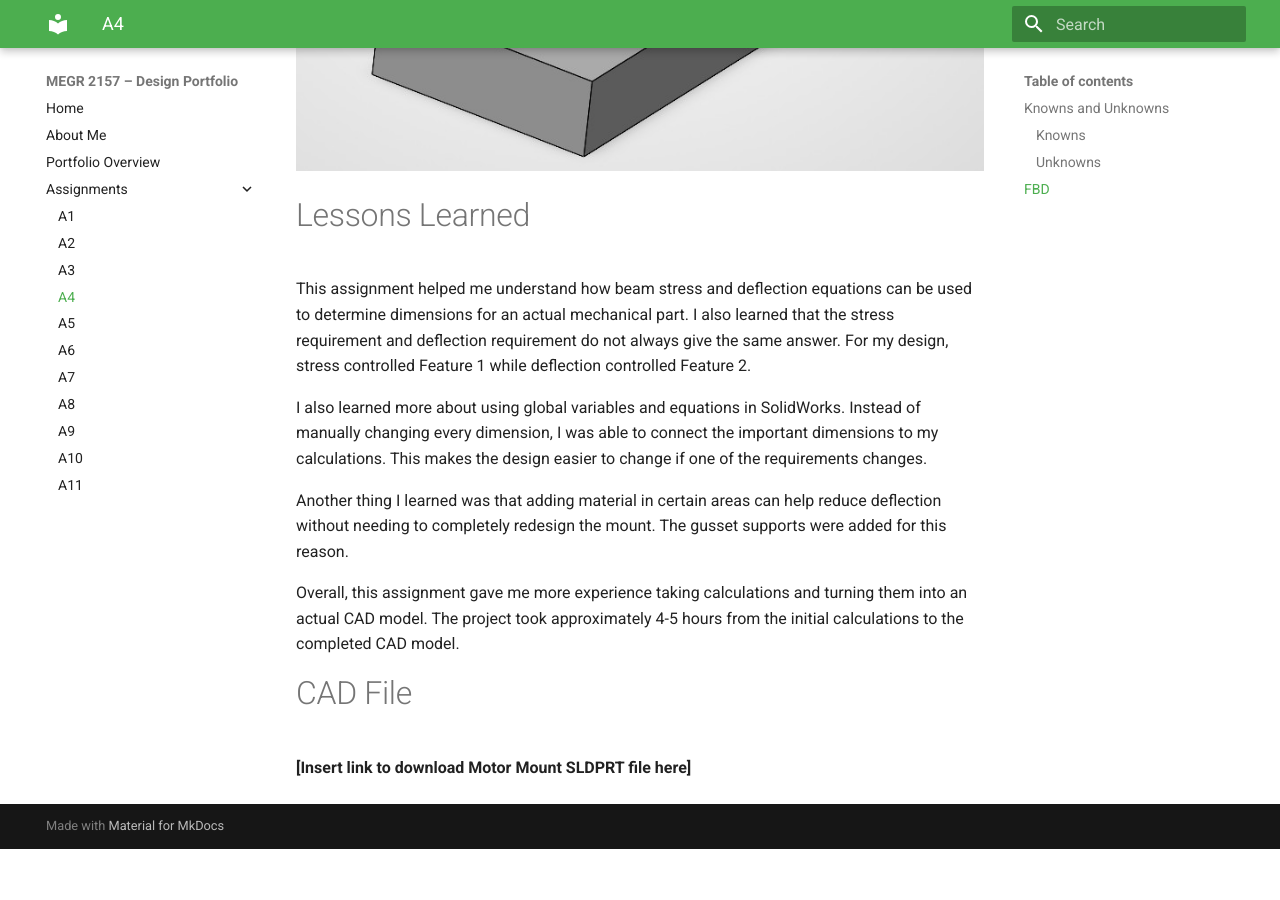
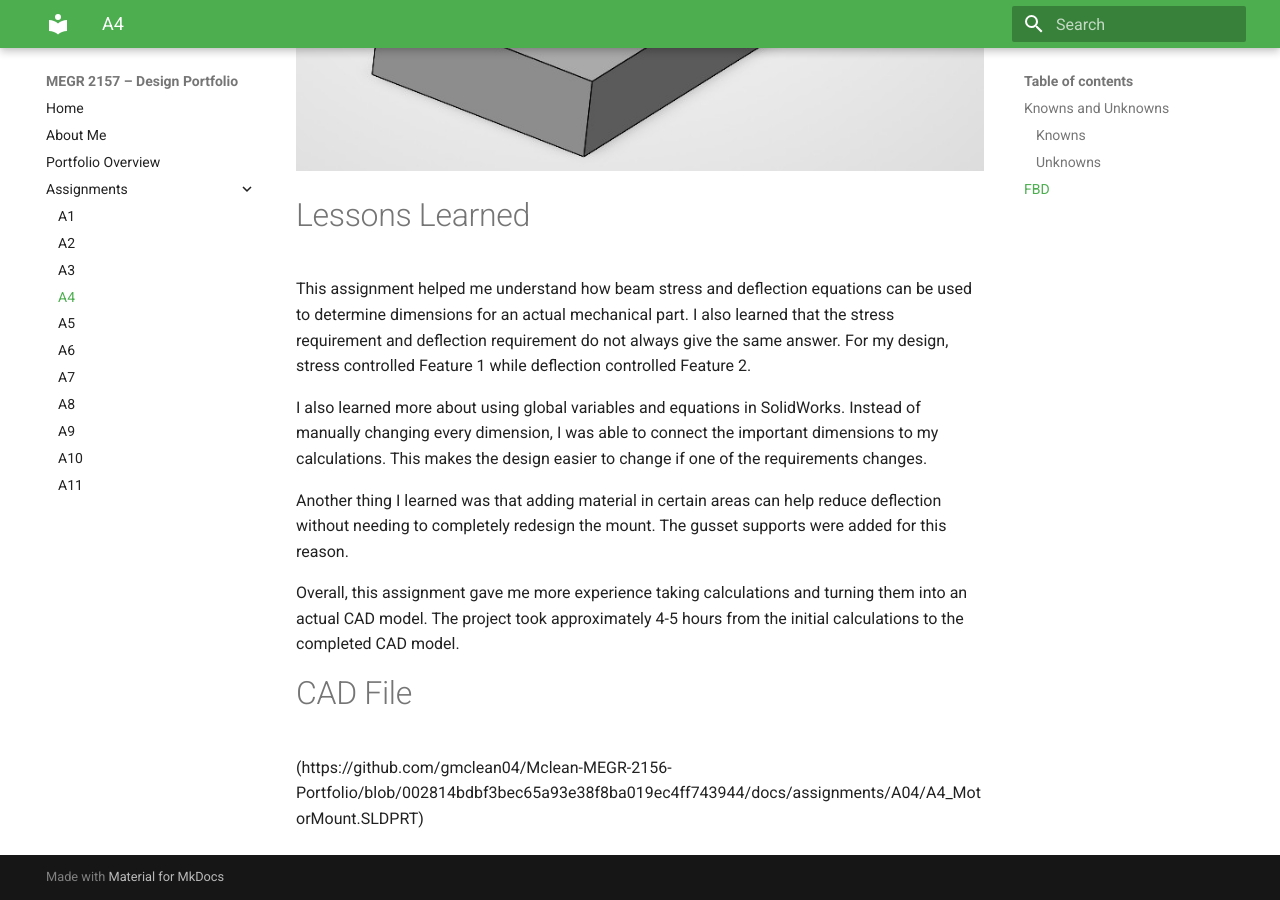
Before and after one commit to gmclean04/Mclean-MEGR-2156-Portfolio, an MkDocs documentation site: the page built from docs/assignments/A04/index.md, in a window 1280 px wide and 900 px high, scrolled down 10902 px. Built offline with MkDocs 1.6.1 and Material for MkDocs 9.7.7, drawn with Linux system fonts in a browser that asks for light colours; before the commit the page ends 11751 px from its top, so only the background shows below that.

Commit message:
Update index.md

```diff
--- a/docs/assignments/A04/index.md
+++ b/docs/assignments/A04/index.md
@@ -153,4 +153,4 @@ Overall, this assignment gave me more experience taking calculations and turning
 
 # CAD File
 
-**[Insert link to download Motor Mount SLDPRT file here]**
+(https://github.com/gmclean04/Mclean-MEGR-2156-Portfolio/blob/002814bdbf3bec65a93e38f8ba019ec4ff743944/docs/assignments/A04/A4_MotorMount.SLDPRT)
```
